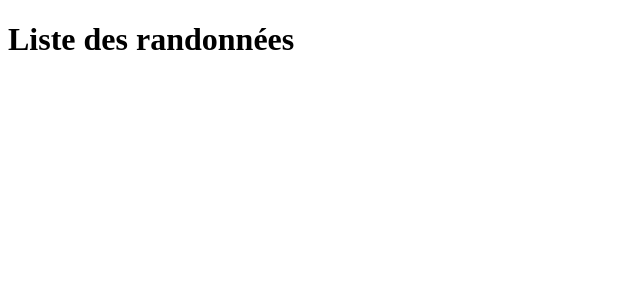
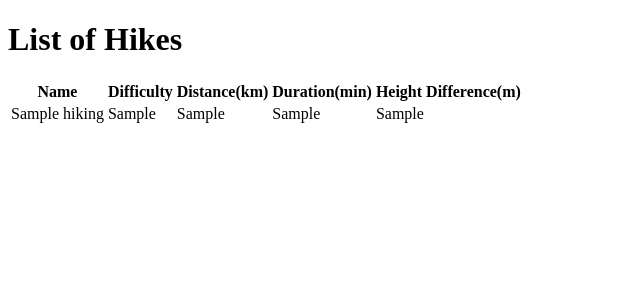
Before and after one commit to ChristopheSchevers/SQL, a PHP site: page /read.php in a window 1280 px wide. Shown: the top 300 px of the page, without its empty margins (0-640 px from the left). Run offline with PHP 8.4, Linux system fonts and the light colour scheme; tables that the repository leaves empty or names only in its code hold one stand-in row (values such as "Sample post").

Commit message:
New commit

```diff
--- a/php-training-mysql/read.php
+++ b/php-training-mysql/read.php
@@ -1,14 +1,55 @@
+<?php
+// User data variables
+$servername = 'localhost';
+$username = 'root';
+$password = 'root';
+$db = 'reunion_island';
+
+// Connect
+try
+{
+  $pdo = new PDO("mysql:host=$servername; dbname=$db; charset=utf8mb4",$username, $password);
+}
+catch(PDOException $e)
+{
+  die ("Connection failed: ". $e->getMessage());
+}
+
+// Get data
+$sql = "SELECT * FROM hiking";
+$q = $pdo->query($sql);
+
+$q->setFetchMode(PDO::FETCH_ASSOC);
+?>
+
 <!DOCTYPE html>
 <html>
   <head>
     <meta charset="utf-8">
-    <title>Randonnées</title>
+    <title>Hikes</title>
     <link rel="stylesheet" href="css/basics.css" media="screen" title="no title" charset="utf-8">
   </head>
   <body>
-    <h1>Liste des randonnées</h1>
+    <h1>List of Hikes</h1>
     <table>
-      <!-- Afficher la liste des randonnées -->
+      <thead>
+        <th>Name</th>
+        <th>Difficulty</th>
+        <th>Distance(km)</th>
+        <th>Duration(min)</th>
+        <th>Height Difference(m)</th>
+      </thead>
+      <tbody>
+        <?php while ($row = $q->fetch()): ?>
+          <tr>
+            <td><?php echo $row['name']; ?></td>
+            <td><?php echo $row['difficulty']; ?></td>
+            <td><?php echo $row['distance']; ?></td>
+            <td><?php echo $row['duration']; ?></td>
+            <td><?php echo $row['height_difference']; ?></td>
+          </tr>
+        <?php endwhile; ?>
+      </tbody>
     </table>
   </body>
 </html>
--- a/sql-exo/exercise.sql
+++ b/sql-exo/exercise.sql
@@ -29,6 +29,6 @@ UPDATE students SET prenom = 'Omer', genre = 'M' WHERE nom = 'Dalor' AND prenom
 DELETE FROM students WHERE idStudent = '3';
 
 -- Change the contents of the school column so that "1" is replaced by "Brussels" and "2" is replaced by "Charleroi"
--- UPDATE students SET school = school.school FROM students JOIN school ON students.school = school.idschool;
+UPDATE students, school SET students.school = school.school WHERE students.school = school.idschool;
 
 -- Do other manipulations to see if you are well understood
```
